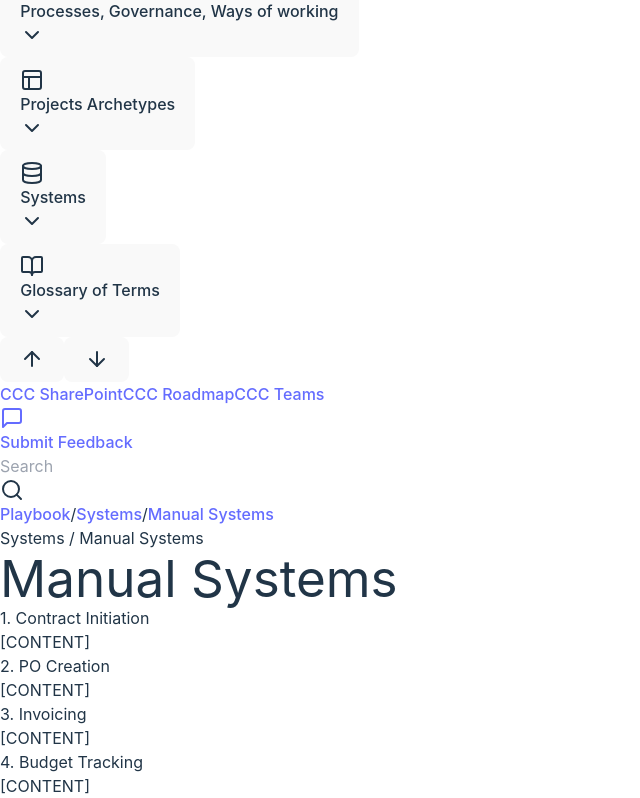
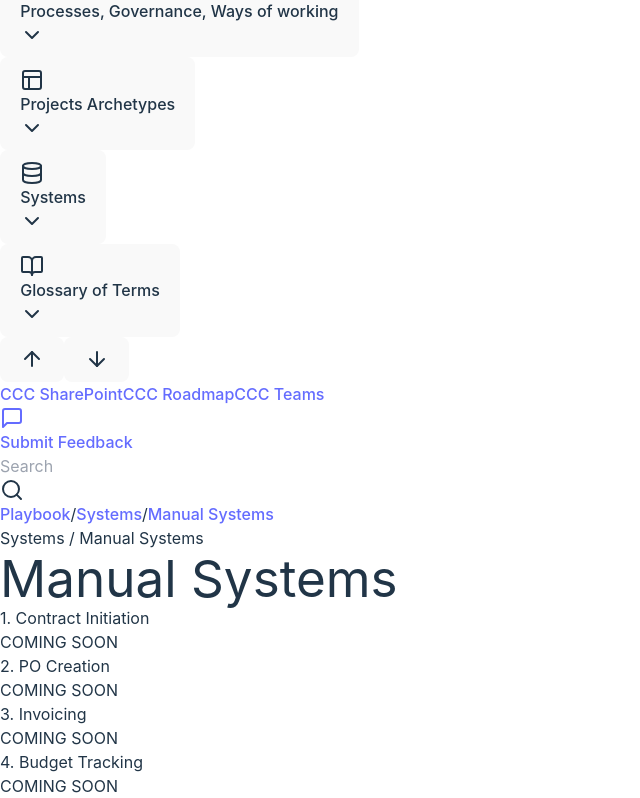
Before and after one commit to Bpxinfo/Playbook, a React (Vite) app in the folder playbook/: page /systems/manual-systems in a window 1280 px wide. Shown: the part 478-1276 px from the top of the page, without its empty margins (0-640 px from the left). Built offline with nearby package versions, Linux system fonts and the light colour scheme.

Commit message:
manual systems update

```diff
--- a/playbook/src/pages/systems/ManualSystems.jsx
+++ b/playbook/src/pages/systems/ManualSystems.jsx
@@ -15,7 +15,7 @@ const ManualSystems = () => {
           <h2 className="text-2xl text-red-800 mb-4">1. Contract Initiation</h2>
           <div className="text-gray-700">
             {/* Placeholder for future content */}
-            <p>[CONTENT]</p>
+            <p>COMING SOON</p>
           </div>
         </section>
 
@@ -23,7 +23,7 @@ const ManualSystems = () => {
         <section className="bg-white rounded-lg shadow-md p-6">
           <h2 className="text-2xl text-red-800 mb-4">2. PO Creation</h2>
           <div className="text-gray-700">
-            <p>[CONTENT]</p>
+            <p>COMING SOON</p>
           </div>
         </section>
 
@@ -32,7 +32,7 @@ const ManualSystems = () => {
           <h2 className="text-2xl text-red-800 mb-4">3. Invoicing</h2>
           <div className="space-y-4 text-gray-700">
             <div>
-              <p>[CONTENT]</p>
+              <p>COMING SOON</p>
             </div>
           </div>
         </section>
@@ -41,7 +41,7 @@ const ManualSystems = () => {
         <section className="bg-white rounded-lg shadow-md p-6">
           <h2 className="text-2xl text-red-800 mb-4">4. Budget Tracking</h2>
           <div className="text-gray-700">
-            <p>[CONTENT]</p>
+            <p>COMING SOON</p>
           </div>
         </section>
       </div>
```
